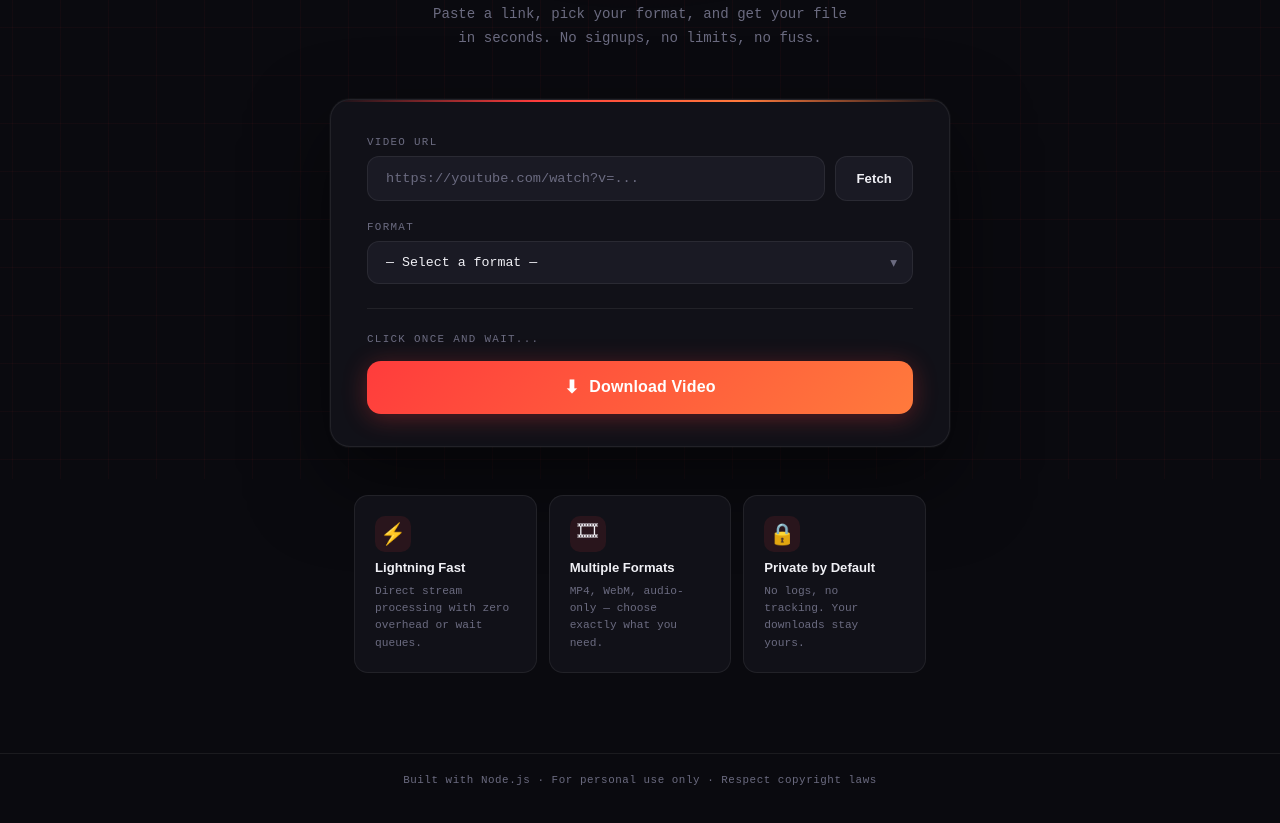
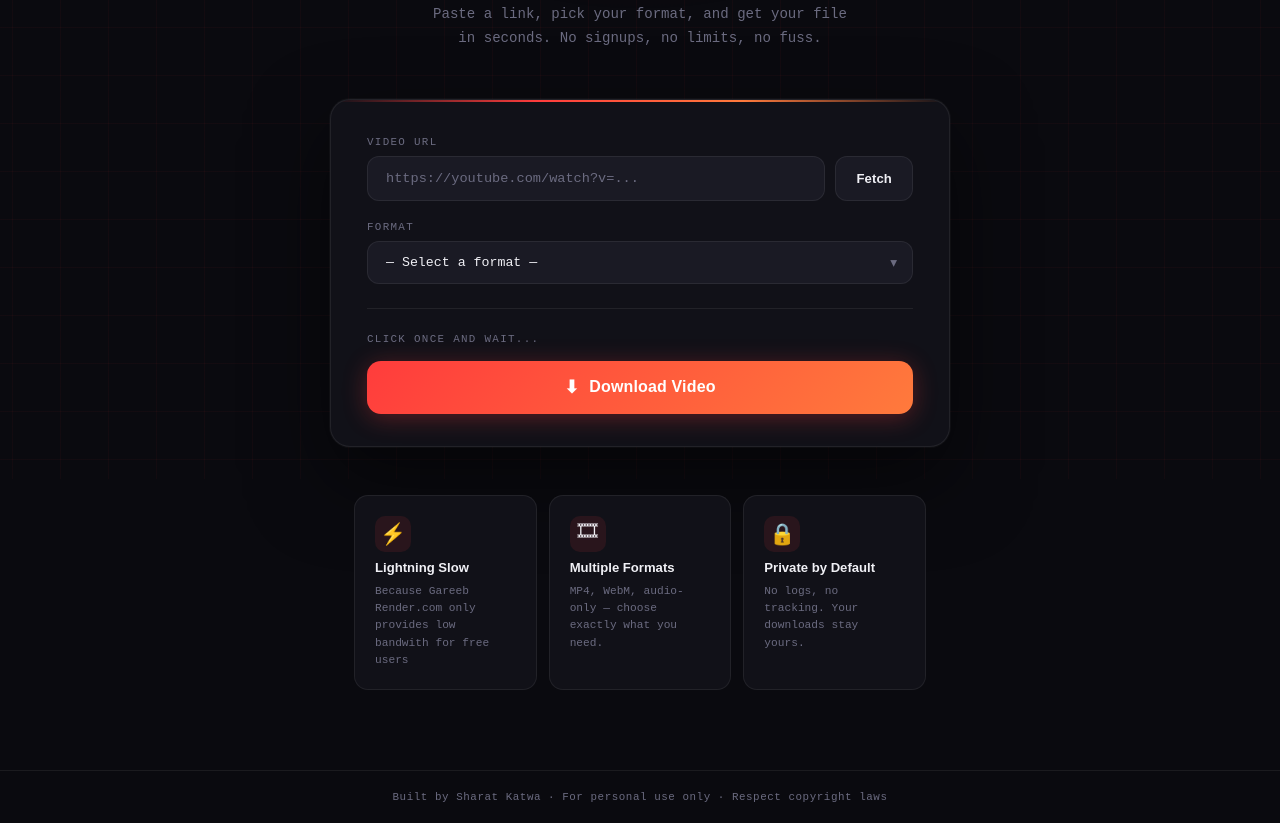
Before and after one commit to sharatkatwa/youtube-downloader-js, a website: page public/index.html in a window 1280 px wide. Shown: the part 321-1144 px from the top of the page. Drawn offline with Linux system fonts and the light colour scheme.

Commit message:
some minor ui changes

```diff
--- a/public/index.html
+++ b/public/index.html
@@ -58,8 +58,8 @@
     <div class="features">
       <div class="feat">
         <div class="feat-icon">⚡</div>
-        <div class="feat-title">Lightning Fast</div>
-        <div class="feat-desc">Direct stream processing with zero overhead or wait queues.</div>
+        <div class="feat-title">Lightning Slow</div>
+        <div class="feat-desc">Because Gareeb Render.com only provides low bandwith for free users</div>
       </div>
       <div class="feat">
         <div class="feat-icon">🎞</div>
@@ -74,7 +74,7 @@
     </div>
 
     <footer>
-      <span>Built with Node.js · For personal use only · Respect copyright laws</span>
+      <span>Built by Sharat Katwa · For personal use only · Respect copyright laws</span>
     </footer>
 
   </div>
```
